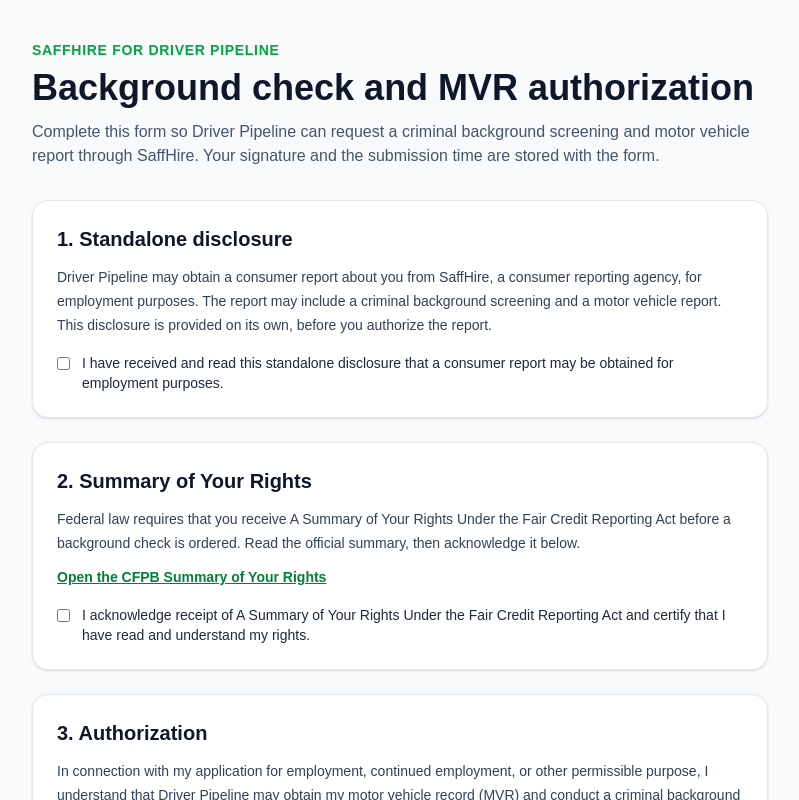
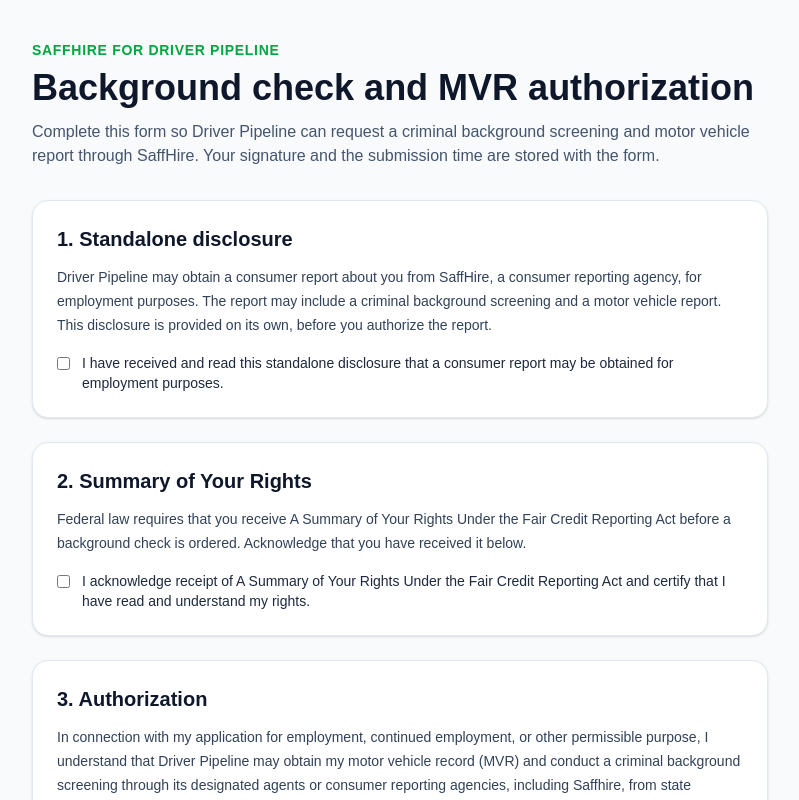
Before and after one commit to robertk-star/saffhire, a Next.js app: page /driver-pipeline/authorization in a window 1280 px wide. Shown: the top 800 px of the page, without its empty margins (240-1039 px from the left). Built offline with nearby package versions, Linux system fonts and the light colour scheme; no server answers.

Commit message:
Remove CFPB rights link from Driver Pipeline authorization

```diff
--- a/app/driver-pipeline/authorization/AuthorizationForm.tsx
+++ b/app/driver-pipeline/authorization/AuthorizationForm.tsx
@@ -129,8 +129,7 @@ export default function AuthorizationForm() {
 
       <section className="rounded-2xl border border-slate-200 bg-white p-6 shadow-sm">
         <h2 className="text-xl font-black text-slate-900">2. Summary of Your Rights</h2>
-        <p className="mt-3 text-sm leading-6 text-slate-700">Federal law requires that you receive A Summary of Your Rights Under the Fair Credit Reporting Act before a background check is ordered. Read the official summary, then acknowledge it below.</p>
-        <a className="mt-3 inline-flex text-sm font-bold text-green-700 underline" href="https://www.consumerfinance.gov/compliance/compliance-resources/other-applicable-requirements/fair-credit-reporting-act/" target="_blank" rel="noreferrer">Open the CFPB Summary of Your Rights</a>
+        <p className="mt-3 text-sm leading-6 text-slate-700">Federal law requires that you receive A Summary of Your Rights Under the Fair Credit Reporting Act before a background check is ordered. Acknowledge that you have received it below.</p>
         <label className="mt-4 flex items-start gap-3 text-sm text-slate-800">
           <input type="checkbox" checked={rightsAcknowledged} onChange={(event) => setRightsAcknowledged(event.target.checked)} className="mt-1" />
           <span>I acknowledge receipt of A Summary of Your Rights Under the Fair Credit Reporting Act and certify that I have read and understand my rights.</span>
```
